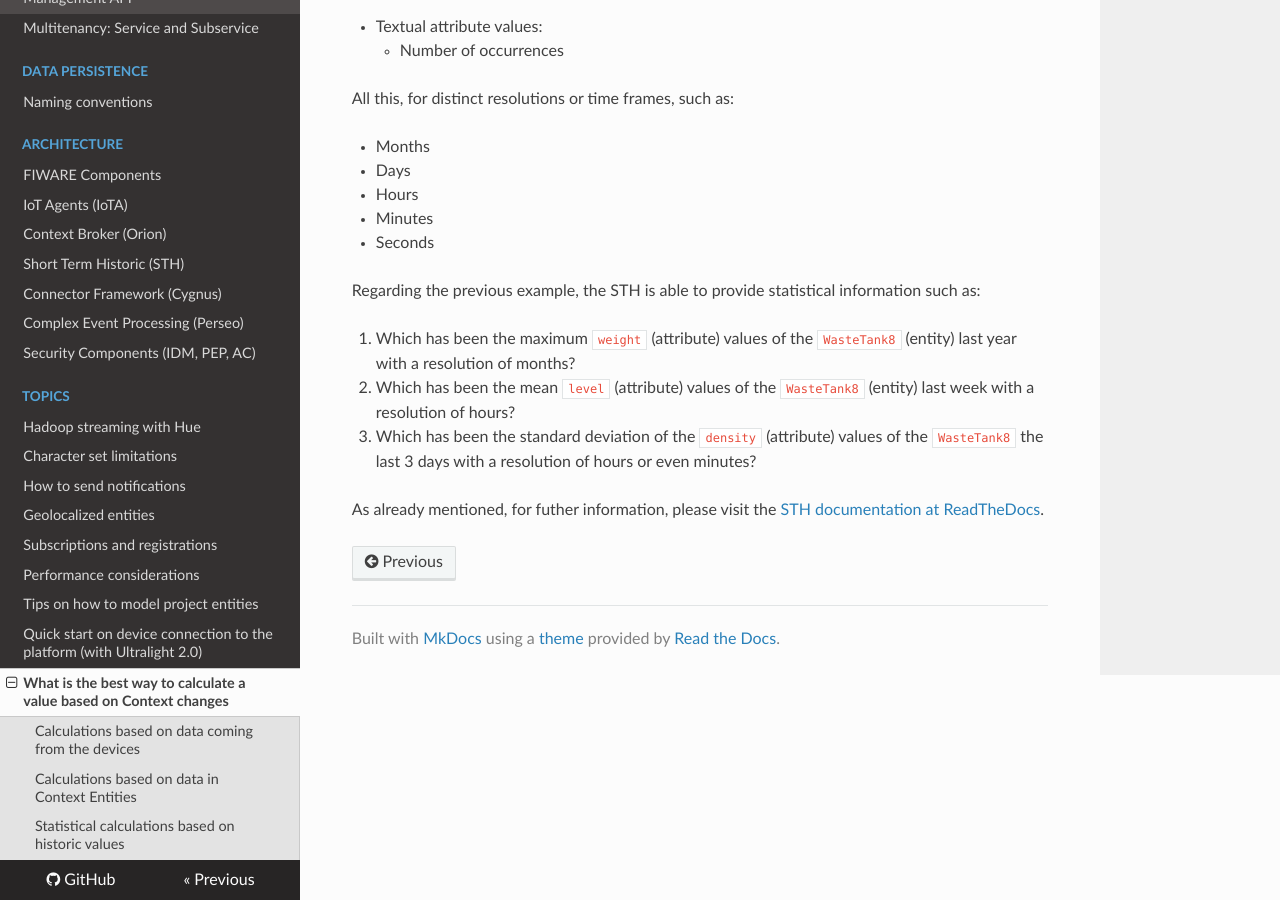
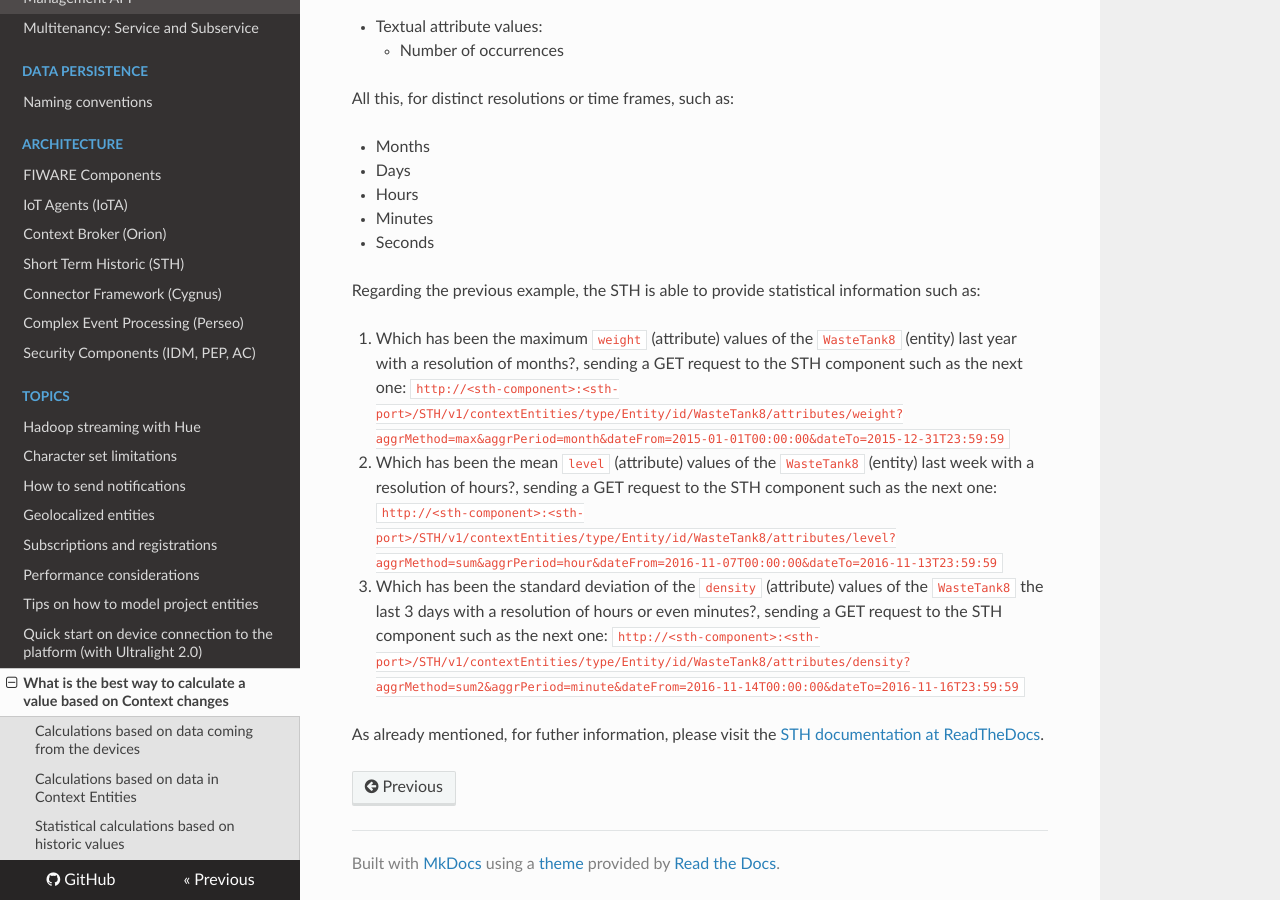
Before and after one commit to telefonicaid/thinking-cities, an MkDocs documentation site: the page built from docs/topics/data_calculation.md, in a window 1280 px wide and 900 px high, scrolled down 2801 px. Built offline with MkDocs 1.6.1, drawn with Linux system fonts in a browser that asks for light colours; nearby versions of some CDN libraries; old or Windows-style settings are respelled for this version of MkDocs.

Commit message:
Including URL request examples

```diff
--- a/docs/topics/data_calculation.md
+++ b/docs/topics/data_calculation.md
@@ -142,8 +142,8 @@ All this, for distinct resolutions or time frames, such as:
 
 Regarding the previous example, the STH is able to provide statistical information such as:
 
-1. Which has been the maximum `weight` (attribute) values of the `WasteTank8` (entity) last year with a resolution of months?
-2. Which has been the mean `level` (attribute) values of the `WasteTank8` (entity) last week with a resolution of hours?
-3. Which has been the standard deviation of the `density` (attribute) values of the `WasteTank8` the last 3 days with a resolution of hours or even minutes?
+1. Which has been the maximum `weight` (attribute) values of the `WasteTank8` (entity) last year with a resolution of months?, sending a GET request to the STH component such as the next one: `http://<sth-component>:<sth-port>/STH/v1/contextEntities/type/Entity/id/WasteTank8/attributes/weight?aggrMethod=max&aggrPeriod=month&dateFrom=2015-01-01T00:00:00&dateTo=2015-12-31T23:59:59`
+2. Which has been the mean `level` (attribute) values of the `WasteTank8` (entity) last week with a resolution of hours?, sending a GET request to the STH component such as the next one: `http://<sth-component>:<sth-port>/STH/v1/contextEntities/type/Entity/id/WasteTank8/attributes/level?aggrMethod=sum&aggrPeriod=hour&dateFrom=2016-11-07T00:00:00&dateTo=2016-11-13T23:59:59`
+3. Which has been the standard deviation of the `density` (attribute) values of the `WasteTank8` the last 3 days with a resolution of hours or even minutes?, sending a GET request to the STH component such as the next one: `http://<sth-component>:<sth-port>/STH/v1/contextEntities/type/Entity/id/WasteTank8/attributes/density?aggrMethod=sum2&aggrPeriod=minute&dateFrom=2016-11-14T00:00:00&dateTo=2016-11-16T23:59:59`
 
 As already mentioned, for futher information, please visit the [STH documentation at ReadTheDocs](http://fiware-sth-comet.readthedocs.io/en/latest/index.html).
```
